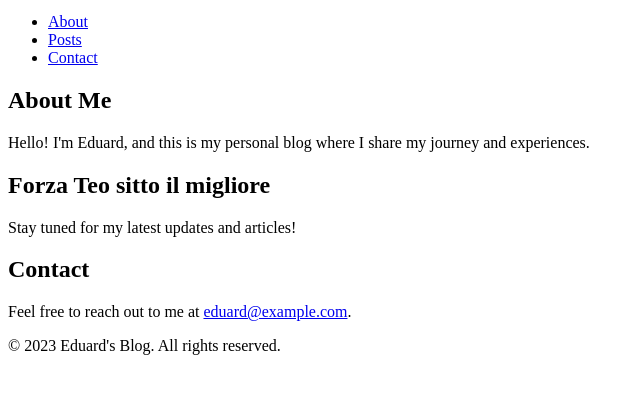
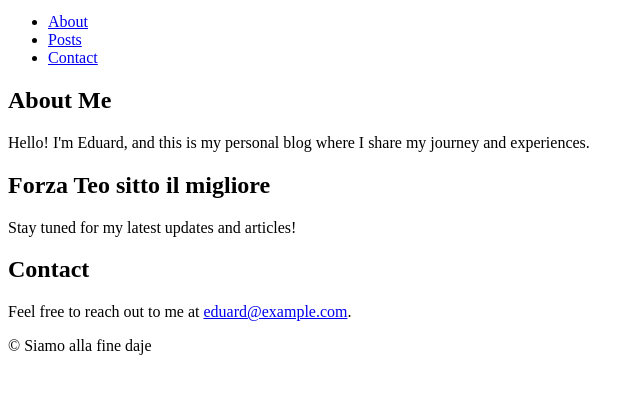
Before and after one commit to leonardopalluzzi/finta-repo, a plain HTML site: page eduard.html in a window 1280 px wide. Shown: the part 101-494 px from the top of the page, without its empty margins (0-641 px from the left). Drawn offline with Linux system fonts and the light colour scheme.

Commit message:
Update footer text to reflect personal branding

```diff
--- a/eduard.html
+++ b/eduard.html
@@ -34,7 +34,7 @@
             </section>
         </main>
         <footer>
-            <p>&copy; 2023 Eduard's Blog. All rights reserved.</p>
+            <p>&copy; Siamo alla fine daje</p>
         </footer>
     </body>
 </html>
```
